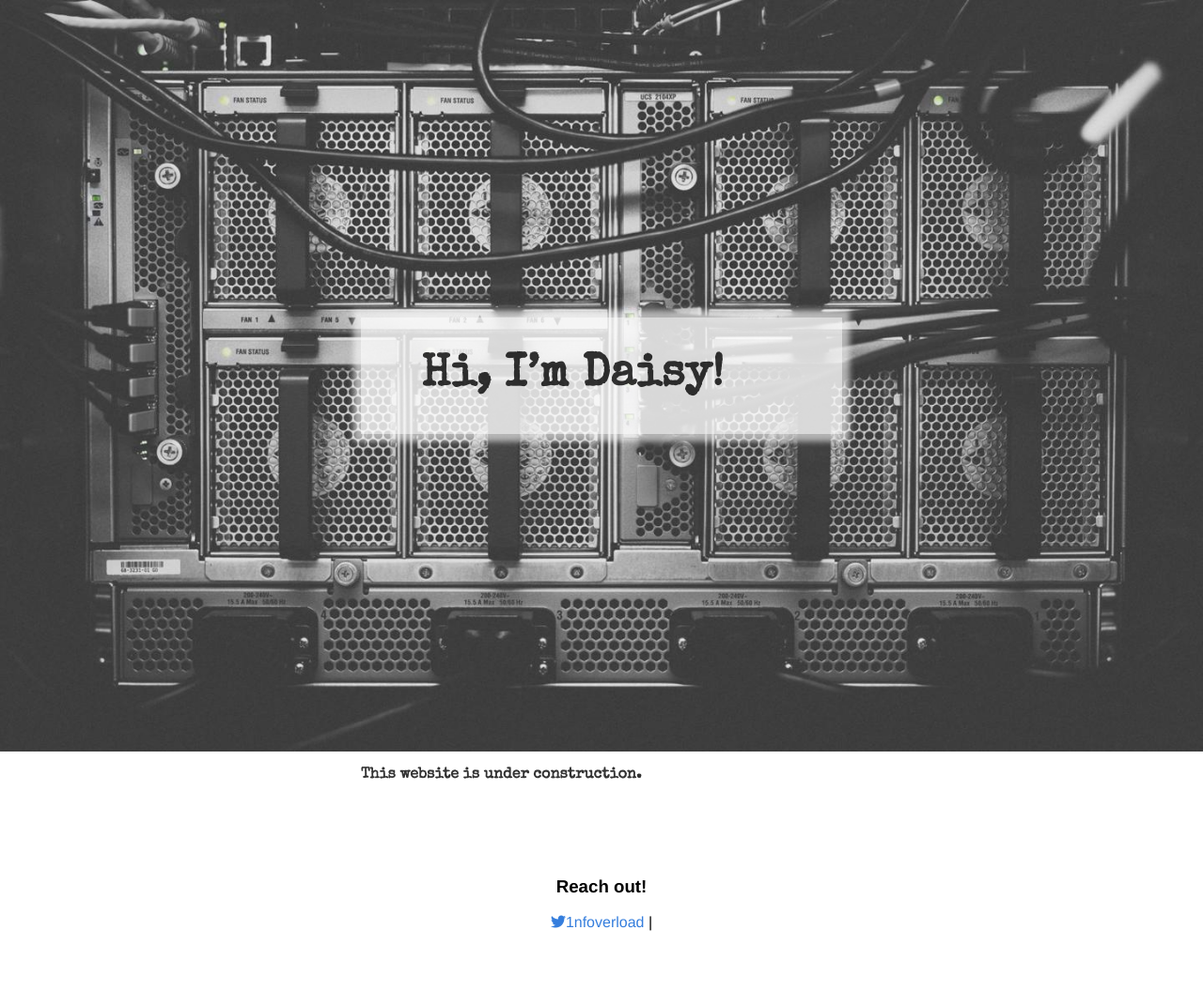
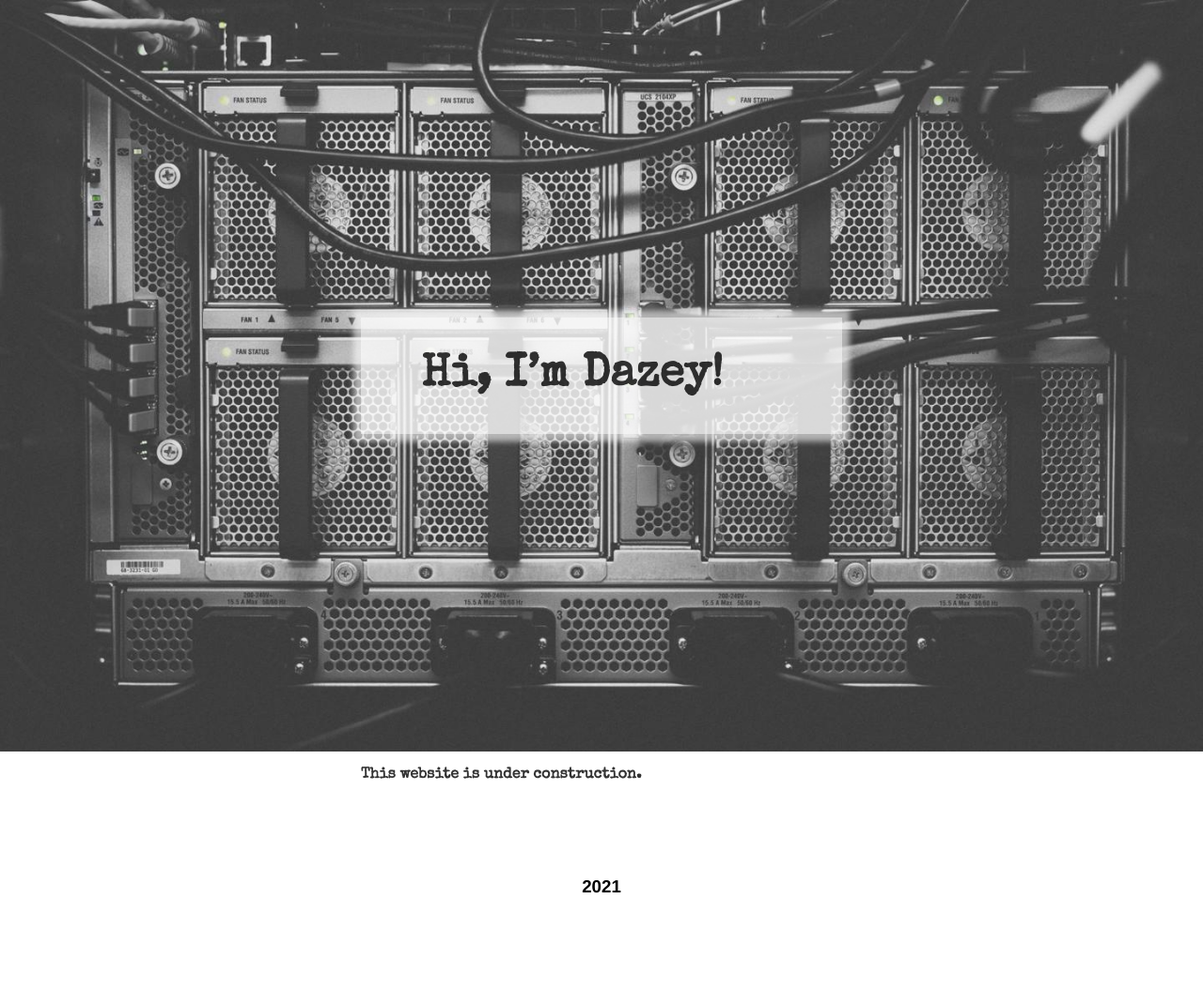
Before and after one commit to infoverload/website, a plain HTML site: page index.html in a window 1280 px wide. Shown: the whole page at 94% size. Drawn offline with nearby package versions, Linux system fonts and the light colour scheme; a web font is replaced by a local one.

Commit message:
small tweak

```diff
--- a/index.html
+++ b/index.html
@@ -27,7 +27,7 @@
 <body>
     <header class="w-100 vh-100 flex justify-center flex-column bg-navy cover" style="background-image:url('img/bg.jpg');">
         <div class="bubble">
-          <h1 class="f3 f1-ns lh-title black-80 mw7 mh4 mh5-ns">Hi, I’m Daisy!</h1>
+          <h1 class="f3 f1-ns lh-title black-80 mw7 mh4 mh5-ns">Hi, I’m Dazey!</h1>
         </div>
     </header>
     <main class="cf mw9 center black-80">
@@ -37,8 +37,7 @@
 
     </main>
     <footer class="tc pa5">
-      <h3>Reach out!</h3>
-        <a href="https://twitter.com/1nfoverload" target="_blank" class="link blue center mb4 underline-hover"><i class="fab fa-twitter"></i>1nfoverload </a>  |
+      <h3>2021</h3>
     </footer>
 </body>
 </html>
```
Also changed, not shown: img/appidea.png (deleted).
